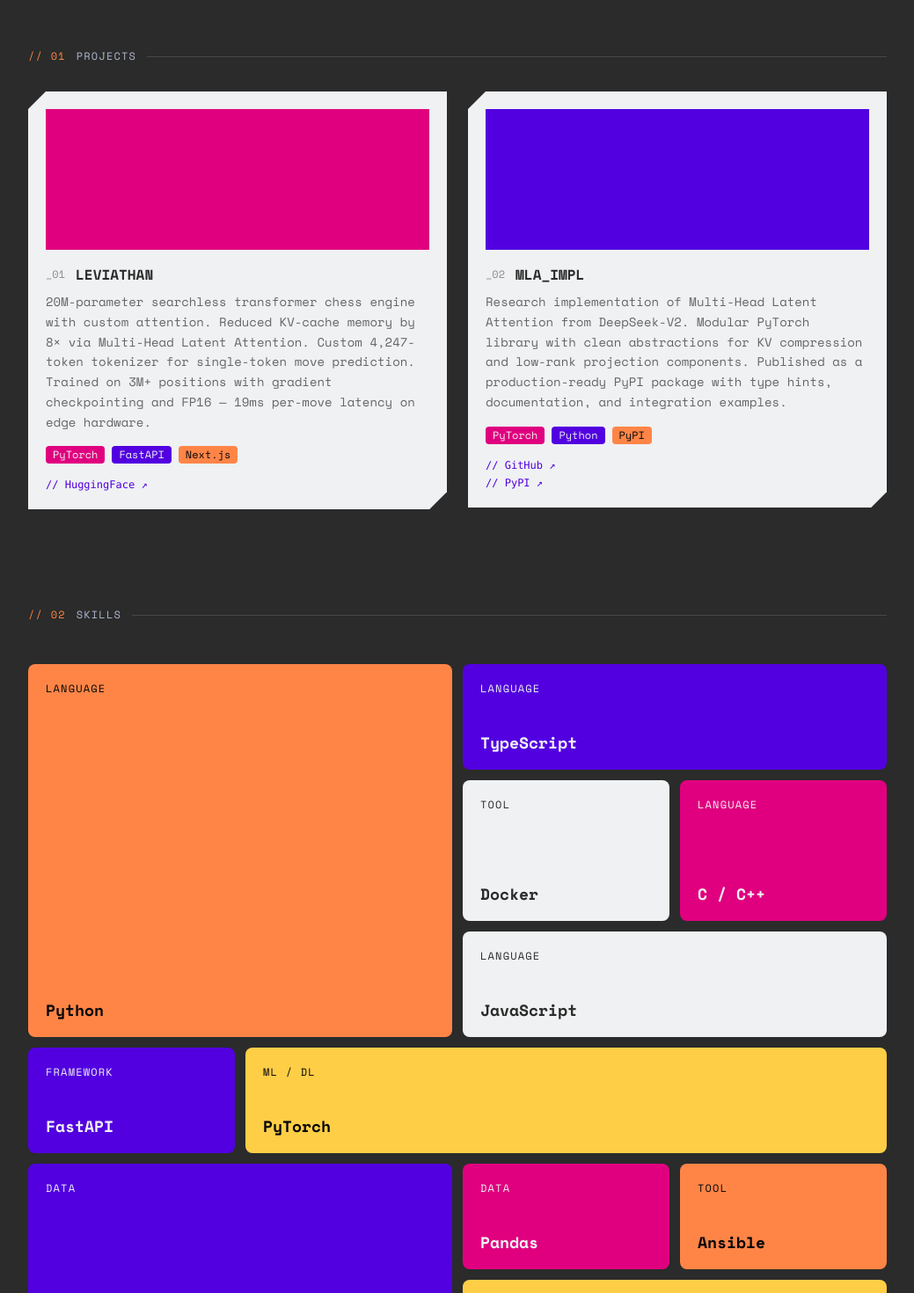
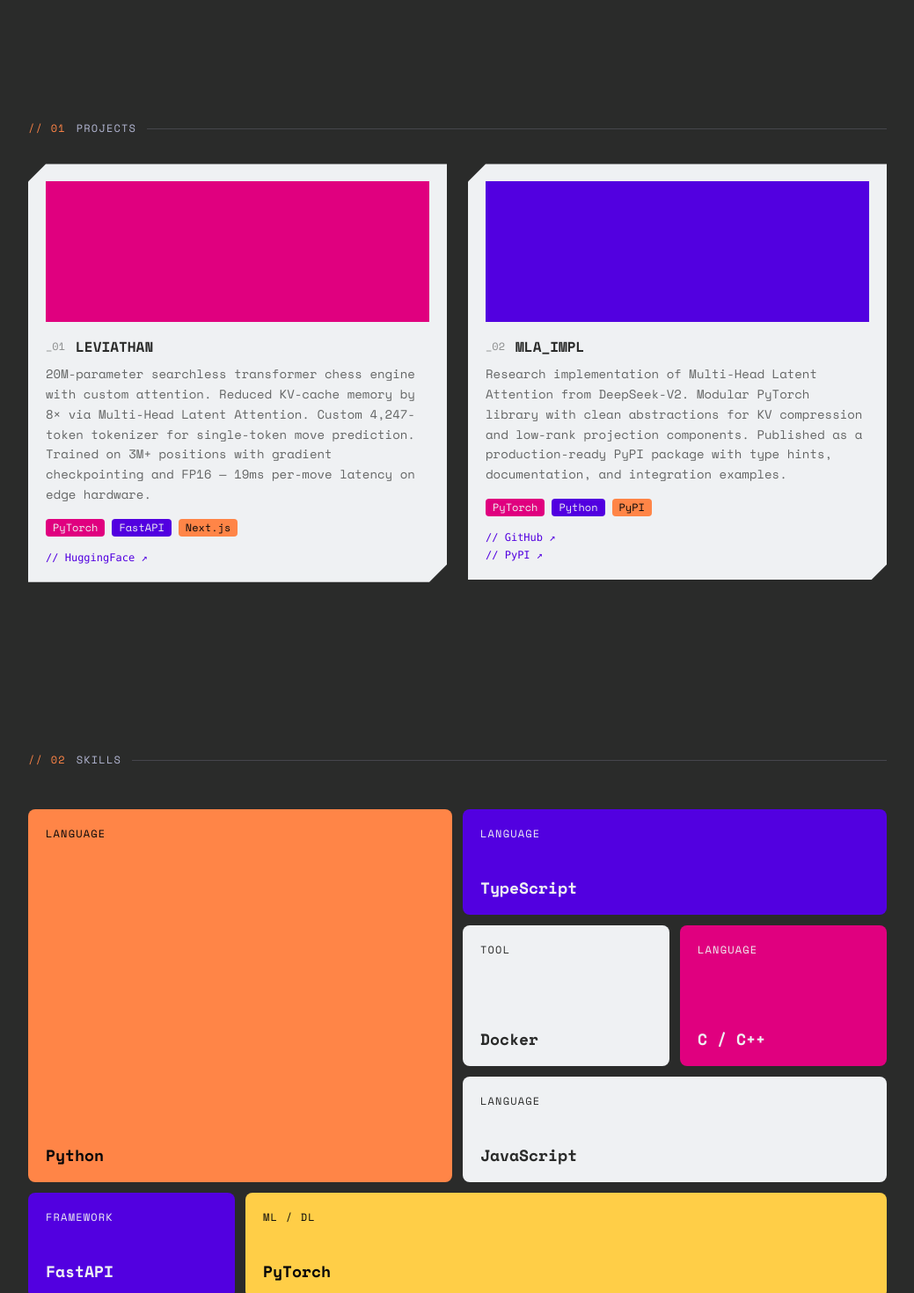
Before and after one commit to Nemesis-12/portfolio, a React (Vite) app: page / in a window 1280 px wide. Shown: the part 860-2330 px from the top of the page at 88% size, without its empty margins (120-1159 px from the left). Built offline with nearby package versions, Linux system fonts and the light colour scheme.

Commit message:
sectionFade: opacity-only variant, once:false, custom scrollbar

```diff
--- a/src/animations/variants.ts
+++ b/src/animations/variants.ts
@@ -3,6 +3,14 @@ export const fadeUp = {
   visible: {
     opacity: 1,
     y: 0,
+    transition: { duration: 0.6, ease: 'easeOut' },
+  },
+} as const
+
+export const sectionFade = {
+  hidden: { opacity: 0 },
+  visible: {
+    opacity: 1,
     transition: { duration: 0.6, ease: 'easeOut' },
   },
 } as const
--- a/src/components/ContactSection.tsx
+++ b/src/components/ContactSection.tsx
@@ -1,5 +1,5 @@
 import { motion } from 'framer-motion'
-import { fadeUp, hoverEase } from '../animations/variants'
+import { sectionFade, hoverEase } from '../animations/variants'
 
 const EMAIL = 'mfa200312@gmail.com'
 
@@ -12,13 +12,15 @@ const footerLinks = [
 
 export default function ContactSection() {
   return (
-    <section id="contact" className="px-6 py-14 md:px-16 lg:px-32">
-      <motion.div
-        variants={fadeUp}
-        initial="hidden"
-        whileInView="visible"
-        viewport={{ once: true }}
-      >
+    <motion.section
+      id="contact"
+      variants={sectionFade}
+      initial="hidden"
+      whileInView="visible"
+      viewport={{ once: false }}
+      className="min-h-screen flex flex-col justify-center px-6 py-14 md:px-16 lg:px-32"
+    >
+      <div>
         <p className="font-body text-sm text-atomic-tangerine mb-8">// 04 CONTACT</p>
 
         <h2 className="font-display text-3xl md:text-5xl text-platinum leading-tight mb-12">
@@ -56,7 +58,7 @@ export default function ContactSection() {
           <span>FARHAN_MOHAMMED © 2026</span>
           <span>PORTFOLIO.EXE</span>
         </div>
-      </motion.div>
-    </section>
+      </div>
+    </motion.section>
   )
 }
--- a/src/components/HeroSection.tsx
+++ b/src/components/HeroSection.tsx
@@ -1,20 +1,21 @@
 import { motion } from 'framer-motion'
-import { fadeUp } from '../animations/variants'
+import { sectionFade } from '../animations/variants'
 
 const HeroSection: React.FC = () => {
   return (
-    <section id="hero" className="relative min-h-screen flex flex-col justify-center bg-graphite">
+    <motion.section
+      id="hero"
+      variants={sectionFade}
+      initial="hidden"
+      whileInView="visible"
+      viewport={{ once: false }}
+      className="relative min-h-screen flex flex-col justify-center bg-graphite"
+    >
       <div className="absolute inset-0 pointer-events-none">
         <div className="absolute inset-0 bg-[radial-gradient(#3A3B3A_1px,transparent_1px)] bg-[size:20px_20px]"></div>
       </div>
 
-      <motion.div
-        variants={fadeUp}
-        initial="hidden"
-        whileInView="visible"
-        viewport={{ once: true }}
-        className="relative z-10 px-6 max-w-5xl mx-auto space-y-6"
-      >
+      <div className="relative z-10 px-6 max-w-5xl mx-auto space-y-6">
         <div className="space-y-2">
           <p className="font-body text-xs text-atomic-tangerine tracking-widest">
             // PORTFOLIO_INIT
@@ -36,8 +37,8 @@ const HeroSection: React.FC = () => {
         >
           VIEW_WORK →
         </a>
-      </motion.div>
-    </section>
+      </div>
+    </motion.section>
   )
 }
 
--- a/src/components/ProjectsSection.tsx
+++ b/src/components/ProjectsSection.tsx
@@ -1,6 +1,6 @@
 import { useState } from 'react'
 import { motion } from 'framer-motion'
-import { fadeUp } from '../animations/variants'
+import { sectionFade } from '../animations/variants'
 import type { Project } from '../data/projects'
 
 interface Props {
@@ -36,12 +36,13 @@ const ProjectsSection: React.FC<Props> = ({ projects }) => {
   return (
     <motion.section
       id="projects"
-      variants={fadeUp}
+      variants={sectionFade}
       initial="hidden"
       whileInView="visible"
-      viewport={{ once: true }}
-      className="py-14 px-6 max-w-5xl mx-auto"
+      viewport={{ once: false }}
+      className="min-h-screen flex flex-col justify-center py-14 px-6 max-w-5xl mx-auto"
     >
+      <div>
         <div className="flex items-center gap-3 mb-8">
           <span className="font-body text-xs text-atomic-tangerine tracking-widest whitespace-nowrap">// 01</span>
           <span className="font-body text-xs text-periwinkle tracking-widest whitespace-nowrap">PROJECTS</span>
@@ -52,6 +53,7 @@ const ProjectsSection: React.FC<Props> = ({ projects }) => {
           {projects.map((project, projectIndex) => (
             <ProjectCard key={project.id} project={project} projectIndex={projectIndex} />
           ))}
+        </div>
       </div>
     </motion.section>
   )
--- a/src/components/SkillsSection.tsx
+++ b/src/components/SkillsSection.tsx
@@ -1,5 +1,5 @@
 import { motion } from 'framer-motion'
-import { fadeUp, hoverEase } from '../animations/variants'
+import { sectionFade, hoverEase } from '../animations/variants'
 
 type Category = 'LANGUAGE' | 'FRAMEWORK' | 'TOOL' | 'ML / DL' | 'DATA'
 
@@ -77,12 +77,13 @@ export function SkillsSection() {
   return (
     <motion.section
       id="skills"
-      variants={fadeUp}
+      variants={sectionFade}
       initial="hidden"
       whileInView="visible"
-      viewport={{ once: true }}
-      className="py-14 px-6 max-w-5xl mx-auto"
+      viewport={{ once: false }}
+      className="min-h-screen flex flex-col justify-center py-14 px-6 max-w-5xl mx-auto"
     >
+      <div>
         <div className="flex items-center gap-3 mb-12">
           <span className="font-body text-xs text-atomic-tangerine tracking-widest whitespace-nowrap">// 02</span>
           <span className="font-body text-xs text-periwinkle tracking-widest whitespace-nowrap">SKILLS</span>
@@ -100,6 +101,7 @@ export function SkillsSection() {
             style={{ backgroundColor: '#E0007F' }}
           />
         </div>
+      </div>
     </motion.section>
   )
 }
--- a/src/components/TimelineSection.tsx
+++ b/src/components/TimelineSection.tsx
@@ -1,5 +1,5 @@
 import { motion } from 'framer-motion'
-import { fadeUp } from '../animations/variants'
+import { sectionFade } from '../animations/variants'
 
 interface TimelineEntry {
   dateRange: string
@@ -68,12 +68,13 @@ const TimelineSection: React.FC = () => {
   return (
     <motion.section
       id="timeline"
-      variants={fadeUp}
+      variants={sectionFade}
       initial="hidden"
       whileInView="visible"
-      viewport={{ once: true }}
-      className="py-14 px-6 max-w-5xl mx-auto"
+      viewport={{ once: false }}
+      className="min-h-screen flex flex-col justify-center py-14 px-6 max-w-5xl mx-auto"
     >
+      <div>
         <div className="flex items-center gap-3 mb-12">
           <span className="font-body text-xs text-atomic-tangerine tracking-widest whitespace-nowrap">// 03</span>
           <span className="font-body text-xs text-periwinkle tracking-widest whitespace-nowrap">TIMELINE</span>
@@ -97,6 +98,7 @@ const TimelineSection: React.FC = () => {
             <EntryList entries={experience} />
           </div>
         </div>
+      </div>
     </motion.section>
   )
 }
--- a/src/index.css
+++ b/src/index.css
@@ -17,6 +17,19 @@ html {
   scroll-behavior: smooth;
 }
 
+::-webkit-scrollbar {
+  width: 8px;
+}
+
+::-webkit-scrollbar-track {
+  background: #2A2B2A;
+}
+
+::-webkit-scrollbar-thumb {
+  background: #FF8547;
+  border-radius: 4px;
+}
+
 body {
   margin: 0;
   font-family: var(--font-body);
```
Lines whose indentation alone changed are shown as unchanged.
